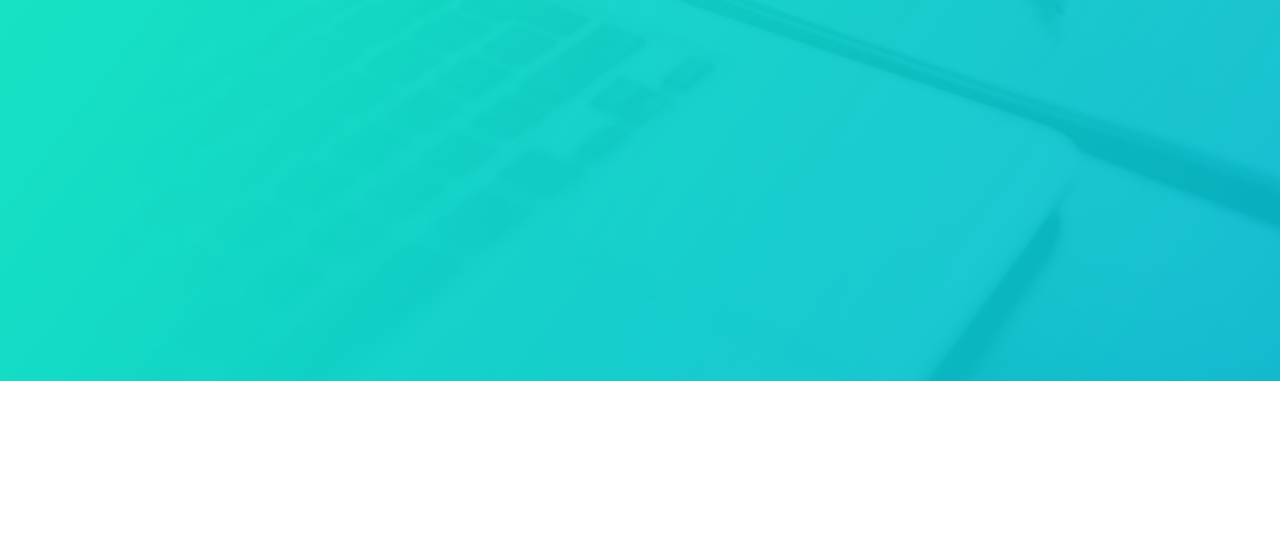
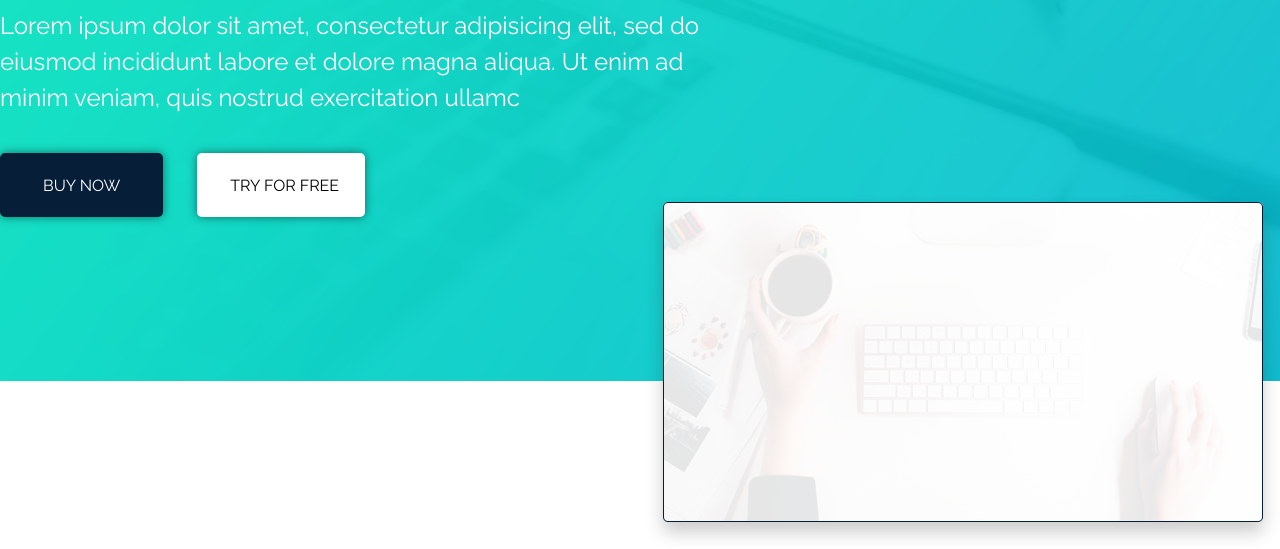
Before and after one commit to B626/finalmaket, a plain HTML site: page index.html in a window 1280 px wide. Shown: the part 419-968 px from the top of the page. Before the commit the page ends 800 px from the top, so only its background shows below. Drawn offline with Linux system fonts and the light colour scheme.

Commit message:
Update 2

```diff
--- a/index.html
+++ b/index.html
@@ -33,7 +33,20 @@
                 <a class="sign-up_button" href="#">sign up</a>
         </header>
         <main>
-            <h1 class="main-text">Lorem ipsum <br> dolor sit amet.</h1>
+            <div class="maincontent">
+                <div class="main-text_container">
+                    <h1 class="main-text">Lorem ipsum <br> dolor sit amet.</h1>
+                </div>
+                <div class="subtitle-text_container">
+                    <p class="subtitle-text"> Lorem ipsum dolor sit amet, consectetur adipisicing elit, sed do <br> eiusmod incididunt labore et dolore magna aliqua. Ut enim ad <br> minim veniam, quis nostrud exercitation ullamc</p>
+                </div>
+                <div class="buttons">
+                    <a class="buy-now_button" href="#">Buy now</a>
+                    <a class="try-for-free_button" href="#">Try for free</a>
+            </div>
+            <div class="video">
+                <img src="./images/video.png" alt="">
+            </div>
         </main>
     </div>
 </body>
--- a/styles.css
+++ b/styles.css
@@ -26,6 +26,7 @@ body{
 .container {
     width: 100%;
     max-width: 1440px;
+    height: 100%;
     margin: 0 auto;
 }
 
@@ -63,5 +64,52 @@ body{
     font-size: 55pt;
     font-family: 'Raleway', sans-serif;
     text-transform: uppercase;
-    margin: 0 auto;
+    padding: 151px 0 0 0;
 }
+
+.main-text_container{
+    display: flex;
+    align-items: center;
+}
+
+.subtitle-text {
+    color: white;
+    font-family: 'Raleway', sans-serif;
+    font-size: 18pt;
+    margin: 18pt 0 42px 0;
+    line-height: 1.5;
+}
+
+.buttons{
+    margin: 60px 0 0 0;
+
+}
+
+.buy-now_button{
+    color: white;
+    text-transform: uppercase;
+    text-decoration: none;
+    border-radius: 5px;
+    background-color: #061E37;
+    font-family: 'Raleway', sans-serif;
+    margin: 20px 30px 0 0;
+    padding: 23px 43px 22px 43px;
+    box-shadow: 0 0 10px rgba(0, 0, 0, 0.5);
+}
+
+.try-for-free_button{
+    color: black;
+    text-transform: uppercase;
+    text-decoration: none;
+    border-radius: 5px;
+    background-color: white;
+    font-family: 'Raleway', sans-serif;
+    margin: 20px 0 0 0;
+    padding: 23px 26px 22px 33px;
+    box-shadow: 0 0 10px rgba(0, 0, 0, 0.5);
+}
+
+.video{
+    display: flex;
+    justify-content: flex-end;
+}
```
Also changed, not shown: images/video.png (added).
